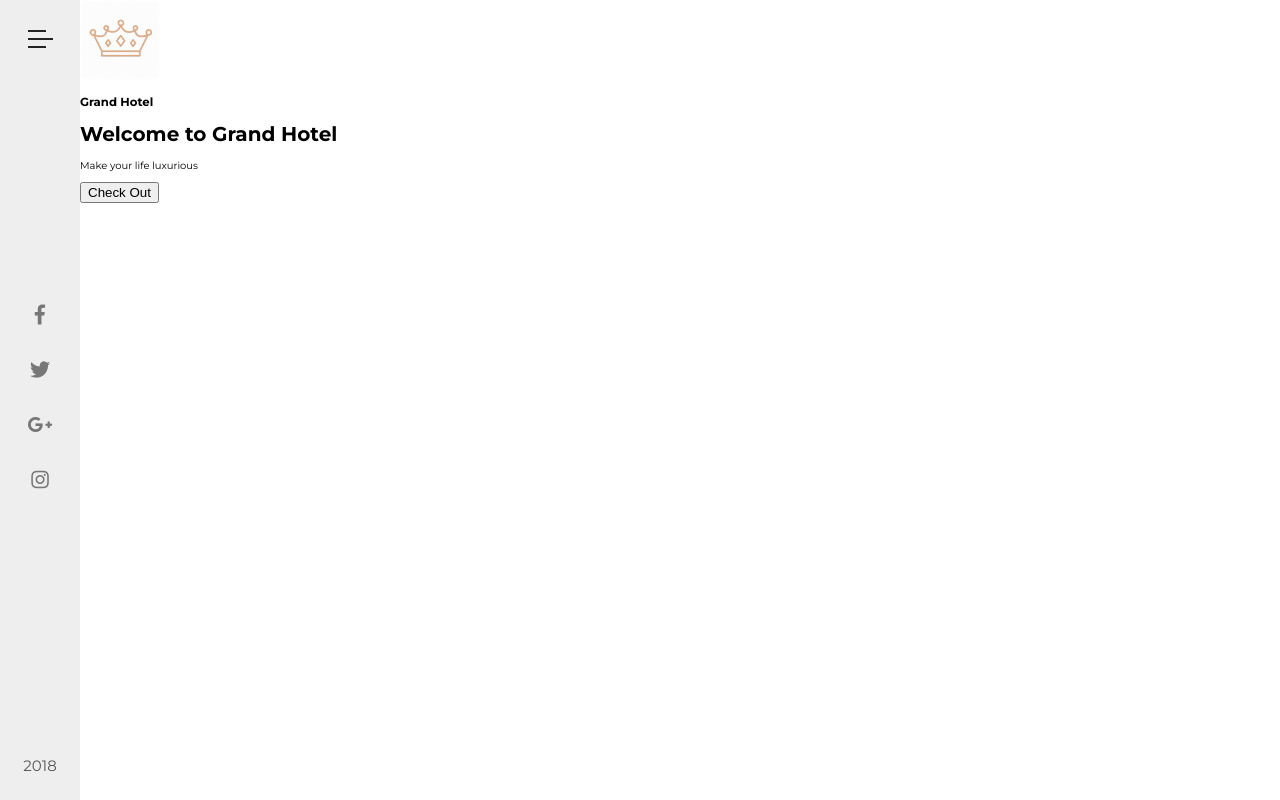
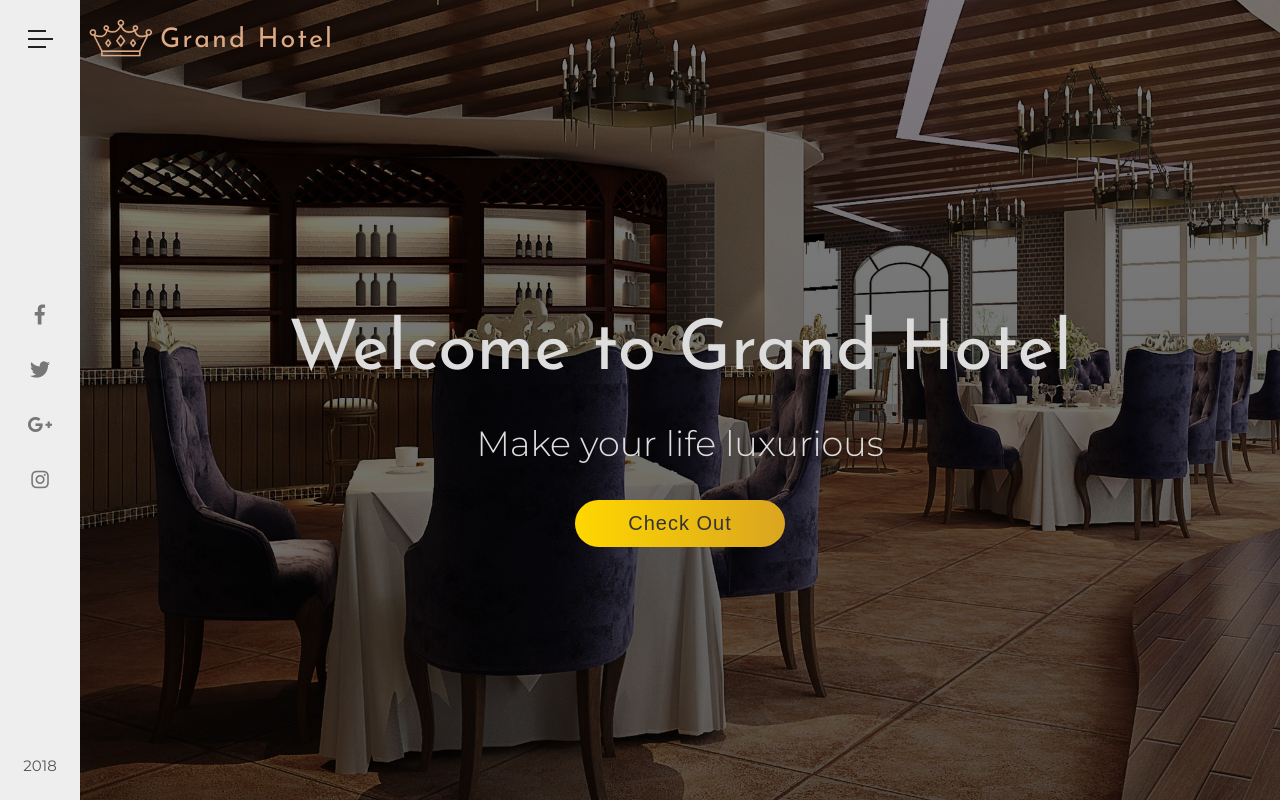
Before and after one commit to dmboone/GrandHotel, a plain HTML site: page index.html in a window 1280 px wide. Drawn offline with Linux system fonts and the light colour scheme.

Commit message:
header style

```diff
--- a/CSS/style.css
+++ b/CSS/style.css
@@ -223,5 +223,75 @@ body{
 /* header */
 .header{
     margin-left: 8rem;
+    height: 100vh;
+    background: linear-gradient(to top, rgba(0,0,0,.6), rgba(0,0,0,.5)), url(../img/header-3.jpeg) center no-repeat;
+    background-size: cover;
+}
+
+.brand{
+    display: flex;
+    cursor: pointer;
+}
+
+.hotel-heading{
+    font-family: 'Josefin Sans', sans-serif;
+    font-size: 2.7rem;
+    font-weight: 400;
+    color: #deaa86;
+    letter-spacing: .2rem;
+}
+
+.banner{
+    color: #ddd;
+    height: 65rem;
+    display: flex;
+    flex-direction: column;
+    align-items: center;
+    justify-content: center;
+}
+
+.banner-heading{
+    font-family: 'Josefin Sans', sans-serif;
+    font-size: 7rem;
+    font-weight: 400;
+    margin-bottom: 0;
+    animation: anim 2s;
+}
+
+.banner-paragraph{
+    font-size: 3.5rem;
+    font-weight: 300;
+    animation: anim 1.5s .5s backwards;
+}
+
+.banner-button{
+    width: 21rem;
+    padding: 1.2rem 2rem;
+    font-size: 2rem;
+    color: #333;
+    letter-spacing: .1rem;
+    border: none;
+    border-radius: 10rem;
+    outline: none;
+    background: linear-gradient(to right, gold, goldenrod);
+    cursor: pointer;
+    animation: anim 1s 1s backwards;
+}
+
+.banner-button:hover{
+    background: linear-gradient(to left, gold, goldenrod);
+}
+
+.banner-button:active{ /* when it's clicked on */
+    transform: translateY(.2rem);
+}
+
+@keyframes anim {
+    0% {
+        opacity: 0;
+    }
+    100% {
+        opacity: 1;
+    }
 }
 /* end of header */
```
